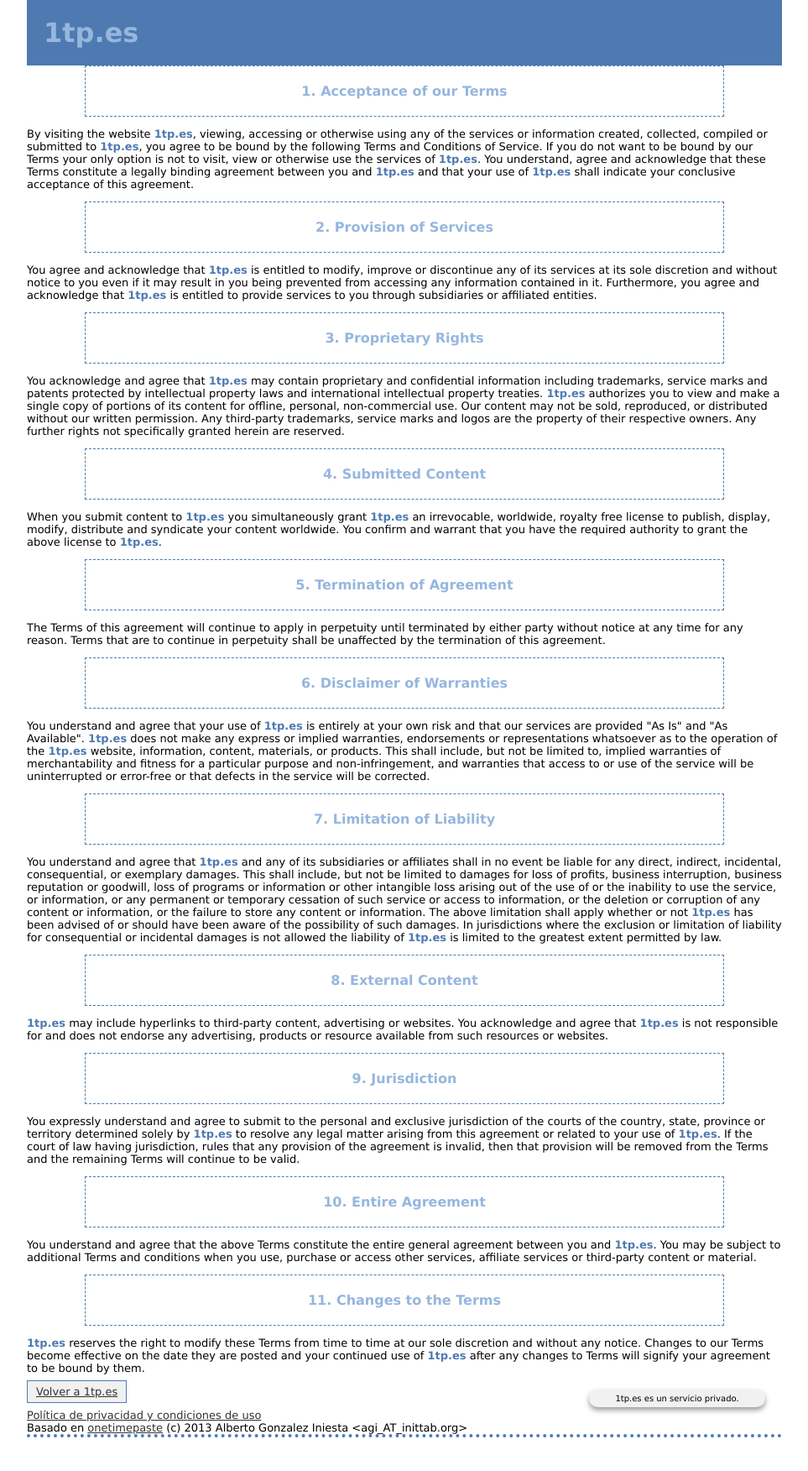
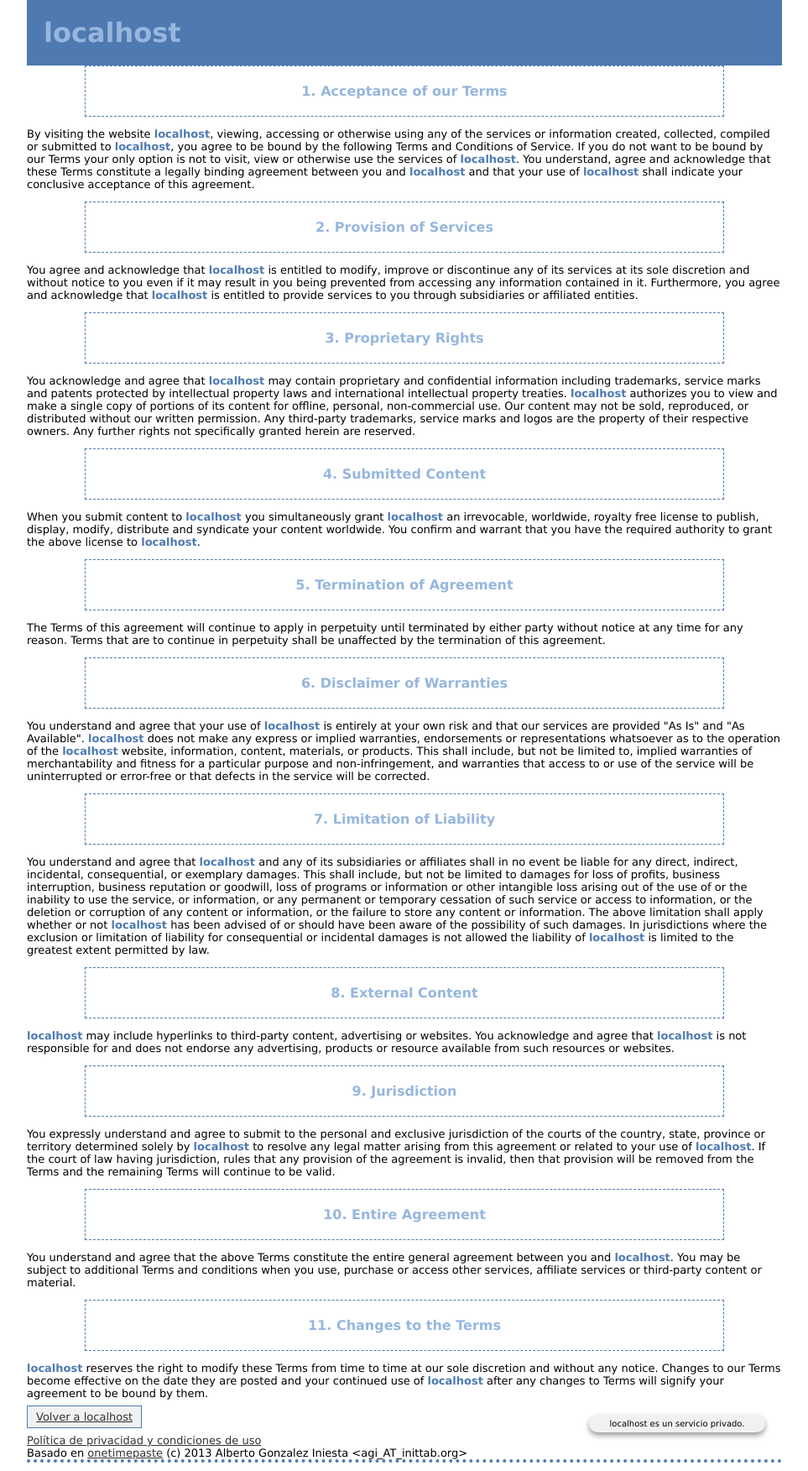
Before and after one commit to inittab/onetimepaste, a PHP site: page /legal.php in a window 1280 px wide. Shown: the whole page at 84% size, without its empty margins (158-1121 px from the left). Before the commit the page ends 1712 px from the top, so only its background shows below. Run offline with PHP 8.4, Linux system fonts and the light colour scheme.

Commit message:
Remove (almost) all references to personal domain

```diff
--- a/config.php
+++ b/config.php
@@ -10,6 +10,6 @@ $backend="textfiles";
 
 # days till an unread message is purged from the DB
 # remember to set a cronjob like
-# 0 * * * * YOUR_USER /usr/bin/curl https://1tp.es/cron.php
+# 0 * * * * YOUR_USER /usr/bin/curl https://YOUR_INSTALLATION_URL/cron.php
 $hours_expire=72;
 ?>
--- a/templates/foot.php
+++ b/templates/foot.php
@@ -1,4 +1,4 @@
-<p class="note">1tp.es es un servicio privado.</p>
+<p class="note"><?php echo $_SERVER['HTTP_HOST']; ?> es un servicio privado.</p>
 <p>
 <a href="legal.php">Política de privacidad y condiciones de uso</a><br>
 Basado en <a href="https://onetimepaste.org" target="_blank">onetimepaste</a> (c) 2013 Alberto Gonzalez Iniesta &lt;agi_AT_inittab.org&gt;
--- a/templates/head.php
+++ b/templates/head.php
@@ -6,4 +6,4 @@
 <link href="styles.css" media="screen" rel="stylesheet" type="text/css" />
   </head>
  <body>
-<h1>1tp.es</h1>
+ <h1><?php echo $_SERVER['HTTP_HOST']; ?></h1>
--- a/templates/legal.php
+++ b/templates/legal.php
@@ -1,18 +1,18 @@
 <h2>1. Acceptance of our Terms</h2>
 <p>
-By visiting the website <span class="onetp">1tp.es</span>, viewing, accessing or otherwise using any of the services or information created, collected, compiled or submitted to <span class="onetp">1tp.es</span>, you agree to be bound by the following Terms and Conditions of Service. If you do not want to be bound by our Terms your only option is not to visit, view or otherwise use the services of <span class="onetp">1tp.es</span>. You understand, agree and acknowledge that these Terms constitute a legally binding agreement between you and <span class="onetp">1tp.es</span> and that your use of <span class="onetp">1tp.es</span> shall indicate your conclusive acceptance of this agreement.
+By visiting the website <span class="onetp"><?php echo $_SERVER['HTTP_HOST']; ?></span>, viewing, accessing or otherwise using any of the services or information created, collected, compiled or submitted to <span class="onetp"><?php echo $_SERVER['HTTP_HOST']; ?></span>, you agree to be bound by the following Terms and Conditions of Service. If you do not want to be bound by our Terms your only option is not to visit, view or otherwise use the services of <span class="onetp"><?php echo $_SERVER['HTTP_HOST']; ?></span>. You understand, agree and acknowledge that these Terms constitute a legally binding agreement between you and <span class="onetp"><?php echo $_SERVER['HTTP_HOST']; ?></span> and that your use of <span class="onetp"><?php echo $_SERVER['HTTP_HOST']; ?></span> shall indicate your conclusive acceptance of this agreement.
 </p>
 <h2>2. Provision of Services</h2>
 <p>
-You agree and acknowledge that <span class="onetp">1tp.es</span> is entitled to modify, improve or discontinue any of its services at its sole discretion and without notice to you even if it may result in you being prevented from accessing any information contained in it. Furthermore, you agree and acknowledge that <span class="onetp">1tp.es</span> is entitled to provide services to you through subsidiaries or affiliated entities.
+You agree and acknowledge that <span class="onetp"><?php echo $_SERVER['HTTP_HOST']; ?></span> is entitled to modify, improve or discontinue any of its services at its sole discretion and without notice to you even if it may result in you being prevented from accessing any information contained in it. Furthermore, you agree and acknowledge that <span class="onetp"><?php echo $_SERVER['HTTP_HOST']; ?></span> is entitled to provide services to you through subsidiaries or affiliated entities.
 </p>
 <h2>3. Proprietary Rights</h2>
 <p>
-You acknowledge and agree that <span class="onetp">1tp.es</span> may contain proprietary and confidential information including trademarks, service marks and patents protected by intellectual property laws and international intellectual property treaties. <span class="onetp">1tp.es</span> authorizes you to view and make a single copy of portions of its content for offline, personal, non-commercial use. Our content may not be sold, reproduced, or distributed without our written permission. Any third-party trademarks, service marks and logos are the property of their respective owners. Any further rights not specifically granted herein are reserved.
+You acknowledge and agree that <span class="onetp"><?php echo $_SERVER['HTTP_HOST']; ?></span> may contain proprietary and confidential information including trademarks, service marks and patents protected by intellectual property laws and international intellectual property treaties. <span class="onetp"><?php echo $_SERVER['HTTP_HOST']; ?></span> authorizes you to view and make a single copy of portions of its content for offline, personal, non-commercial use. Our content may not be sold, reproduced, or distributed without our written permission. Any third-party trademarks, service marks and logos are the property of their respective owners. Any further rights not specifically granted herein are reserved.
 </p>
 <h2>4. Submitted Content</h2>
 <p>
-When you submit content to <span class="onetp">1tp.es</span> you simultaneously grant <span class="onetp">1tp.es</span> an irrevocable, worldwide, royalty free license to publish, display, modify, distribute and syndicate your content worldwide. You confirm and warrant that you have the required authority to grant the above license to <span class="onetp">1tp.es</span>.
+When you submit content to <span class="onetp"><?php echo $_SERVER['HTTP_HOST']; ?></span> you simultaneously grant <span class="onetp"><?php echo $_SERVER['HTTP_HOST']; ?></span> an irrevocable, worldwide, royalty free license to publish, display, modify, distribute and syndicate your content worldwide. You confirm and warrant that you have the required authority to grant the above license to <span class="onetp"><?php echo $_SERVER['HTTP_HOST']; ?></span>.
 </p>
 <h2>5. Termination of Agreement</h2>
 <p>
@@ -20,26 +20,26 @@ The Terms of this agreement will continue to apply in perpetuity until terminate
 </p>
 <h2>6. Disclaimer of Warranties</h2>
 <p>
-You understand and agree that your use of <span class="onetp">1tp.es</span> is entirely at your own risk and that our services are provided "As Is" and "As Available".  <span class="onetp">1tp.es</span> does not make any express or implied warranties, endorsements or representations whatsoever as to the operation of the <span class="onetp">1tp.es</span> website, information, content, materials, or products. This shall include, but not be limited to, implied warranties of merchantability and fitness for a particular purpose and non-infringement, and warranties that access to or use of the service will be uninterrupted or error-free or that defects in the service will be corrected.
+You understand and agree that your use of <span class="onetp"><?php echo $_SERVER['HTTP_HOST']; ?></span> is entirely at your own risk and that our services are provided "As Is" and "As Available".  <span class="onetp"><?php echo $_SERVER['HTTP_HOST']; ?></span> does not make any express or implied warranties, endorsements or representations whatsoever as to the operation of the <span class="onetp"><?php echo $_SERVER['HTTP_HOST']; ?></span> website, information, content, materials, or products. This shall include, but not be limited to, implied warranties of merchantability and fitness for a particular purpose and non-infringement, and warranties that access to or use of the service will be uninterrupted or error-free or that defects in the service will be corrected.
 </p>
 <h2>7. Limitation of Liability</h2>
 <p>
-You understand and agree that <span class="onetp">1tp.es</span> and any of its subsidiaries or affiliates shall in no event be liable for any direct, indirect, incidental, consequential, or exemplary damages. This shall include, but not be limited to damages for loss of profits, business interruption, business reputation or goodwill, loss of programs or information or other intangible loss arising out of the use of or the inability to use the service, or information, or any permanent or temporary cessation of such service or access to information, or the deletion or corruption of any content or information, or the failure to store any content or information. The above limitation shall apply whether or not <span class="onetp">1tp.es</span> has been advised of or should have been aware of the possibility of such damages. In jurisdictions where the exclusion or limitation of liability for consequential or incidental damages is not allowed the liability of <span class="onetp">1tp.es</span> is limited to the greatest extent permitted by law.
+You understand and agree that <span class="onetp"><?php echo $_SERVER['HTTP_HOST']; ?></span> and any of its subsidiaries or affiliates shall in no event be liable for any direct, indirect, incidental, consequential, or exemplary damages. This shall include, but not be limited to damages for loss of profits, business interruption, business reputation or goodwill, loss of programs or information or other intangible loss arising out of the use of or the inability to use the service, or information, or any permanent or temporary cessation of such service or access to information, or the deletion or corruption of any content or information, or the failure to store any content or information. The above limitation shall apply whether or not <span class="onetp"><?php echo $_SERVER['HTTP_HOST']; ?></span> has been advised of or should have been aware of the possibility of such damages. In jurisdictions where the exclusion or limitation of liability for consequential or incidental damages is not allowed the liability of <span class="onetp"><?php echo $_SERVER['HTTP_HOST']; ?></span> is limited to the greatest extent permitted by law.
 </p>
 <h2>8. External Content</h2>
 <p>
-<span class="onetp">1tp.es</span> may include hyperlinks to third-party content, advertising or websites. You acknowledge and agree that <span class="onetp">1tp.es</span> is not responsible for and does not endorse any advertising, products or resource available from such resources or websites.
+<span class="onetp"><?php echo $_SERVER['HTTP_HOST']; ?></span> may include hyperlinks to third-party content, advertising or websites. You acknowledge and agree that <span class="onetp"><?php echo $_SERVER['HTTP_HOST']; ?></span> is not responsible for and does not endorse any advertising, products or resource available from such resources or websites.
 </p>
 <h2>9. Jurisdiction</h2>
 <p>
-You expressly understand and agree to submit to the personal and exclusive jurisdiction of the courts of the country, state, province or territory determined solely by <span class="onetp">1tp.es</span> to resolve any legal matter arising from this agreement or related to your use of <span class="onetp">1tp.es</span>. If the court of law having jurisdiction, rules that any provision of the agreement is invalid, then that provision will be removed from the Terms and the remaining Terms will continue to be valid.
+You expressly understand and agree to submit to the personal and exclusive jurisdiction of the courts of the country, state, province or territory determined solely by <span class="onetp"><?php echo $_SERVER['HTTP_HOST']; ?></span> to resolve any legal matter arising from this agreement or related to your use of <span class="onetp"><?php echo $_SERVER['HTTP_HOST']; ?></span>. If the court of law having jurisdiction, rules that any provision of the agreement is invalid, then that provision will be removed from the Terms and the remaining Terms will continue to be valid.
 </p>
 <h2>10. Entire Agreement</h2>
 <p>
-You understand and agree that the above Terms constitute the entire general agreement between you and <span class="onetp">1tp.es</span>. You may be subject to additional Terms and conditions when you use, purchase or access other services, affiliate services or third-party content or material.
+You understand and agree that the above Terms constitute the entire general agreement between you and <span class="onetp"><?php echo $_SERVER['HTTP_HOST']; ?></span>. You may be subject to additional Terms and conditions when you use, purchase or access other services, affiliate services or third-party content or material.
 </p>
 <h2>11. Changes to the Terms</h2>
 <p>
-<span class="onetp">1tp.es</span> reserves the right to modify these Terms from time to time at our sole discretion and without any notice. Changes to our Terms become effective on the date they are posted and your continued use of <span class="onetp">1tp.es</span> after any changes to Terms will signify your agreement to be bound by them.
+<span class="onetp"><?php echo $_SERVER['HTTP_HOST']; ?></span> reserves the right to modify these Terms from time to time at our sole discretion and without any notice. Changes to our Terms become effective on the date they are posted and your continued use of <span class="onetp"><?php echo $_SERVER['HTTP_HOST']; ?></span> after any changes to Terms will signify your agreement to be bound by them.
 </p>
-<a href="index.php" class="boton">Volver a 1tp.es</a>
+<a href="index.php" class="boton">Volver a <?php echo $_SERVER['HTTP_HOST']; ?></a>
```
